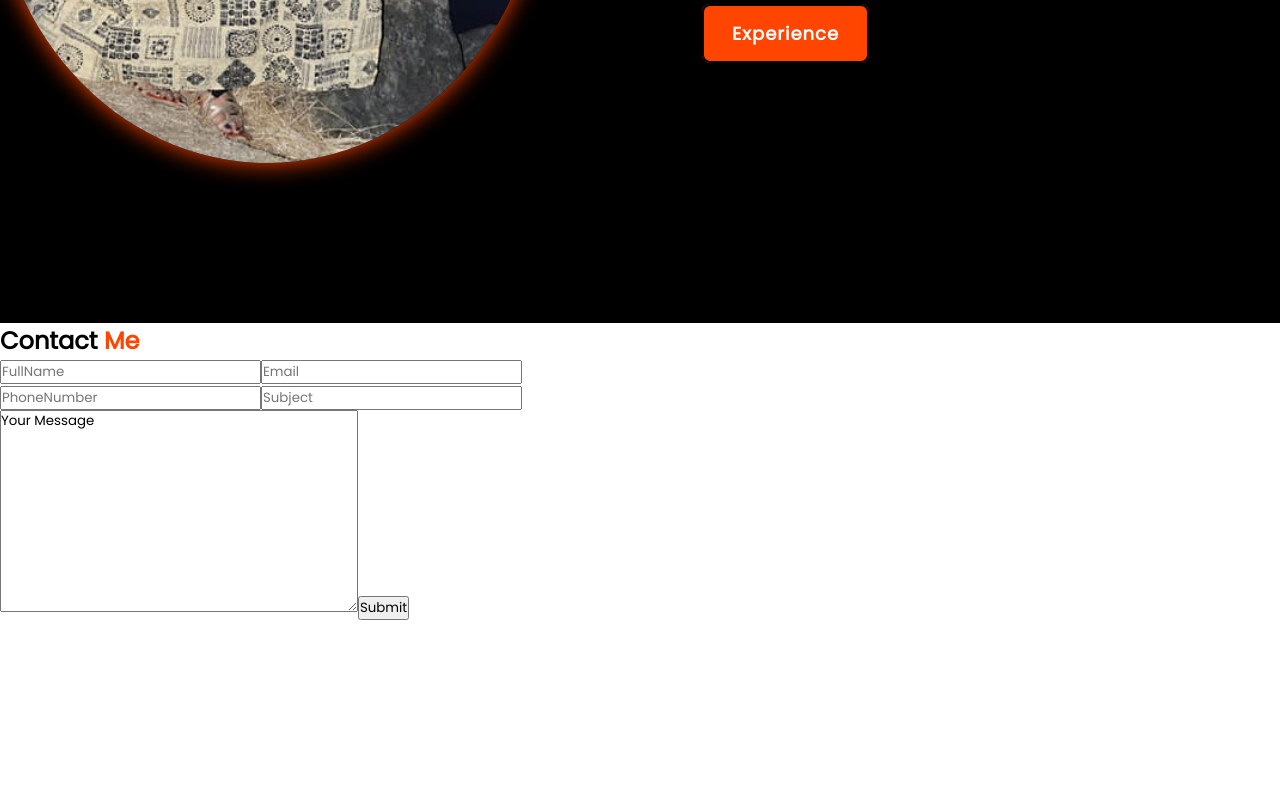
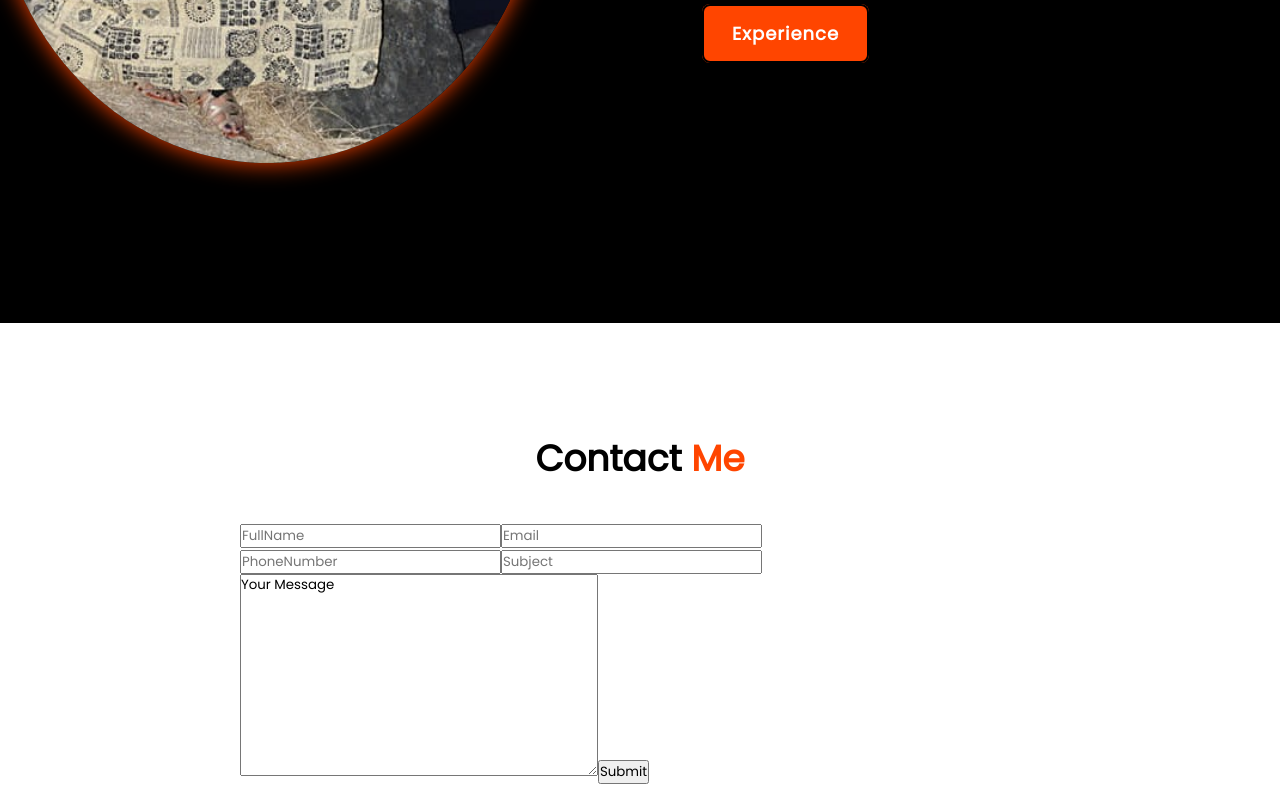
Before and after one commit to alka485/Portfolio_Site, a React (Vite) app: page / in a window 1280 px wide. Shown: the part 1403-2203 px from the top of the page. Before the commit the page ends 2023 px from the top, so only its background shows below. Built offline with nearby package versions, Linux system fonts and the light colour scheme.

Commit message:
modifications saved

```diff
--- a/src/index.css
+++ b/src/index.css
@@ -177,3 +177,17 @@ span {
     font-size: 20px;
     margin: 2em 0 3em;
 }
+
+/* Contact Form */
+
+.contact-form h2 {
+    text-align: center;
+    font-size: 36px;
+    margin-top: 3em;
+    margin-bottom: 1em;
+}
+
+.contact-form form {
+    max-width: 50em;
+    margin: 1rem auto;
+}
```
